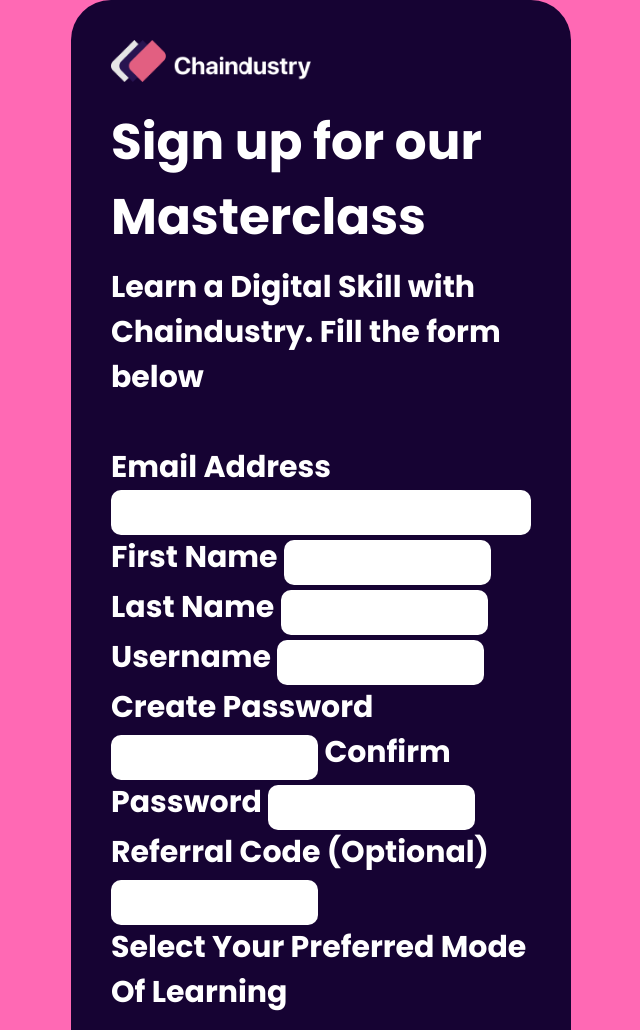
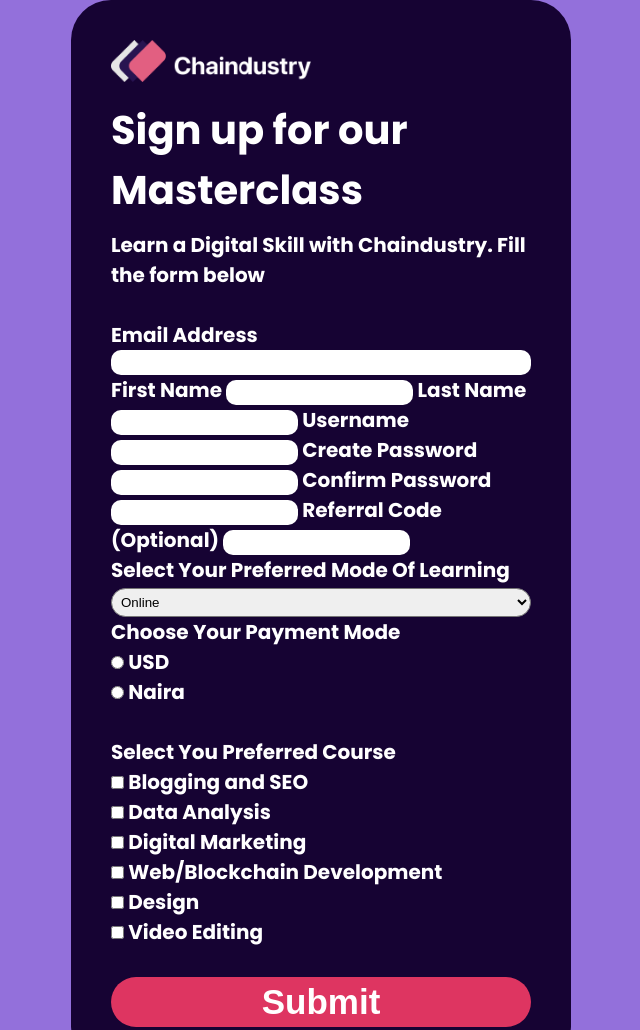
Before and after one commit to emmanuelcliff18/Clifford-s-Assignment-, a plain HTML site: page index.html in a window 1280 px wide. Shown: the top 1030 px of the page, without its empty margins (319-959 px from the left). Drawn offline with Linux system fonts and the light colour scheme.

Commit message:
Add files via upload

```diff
--- a/index.html
+++ b/index.html
@@ -17,7 +17,7 @@
 
 
         body{
-            background-color: hotpink;
+            background-color:mediumpurple;
             font-family: "Poppins", sans-serif;
             display: flex;
             justify-content: center;
@@ -26,7 +26,7 @@
 
         }
         h1{
-            font-size: 50px;
+            font-size: 40px;
             margin-block: 10px;
         }
         form{
@@ -37,7 +37,7 @@
             padding: 40px;
             border-radius: 40px;
             font-weight: bold;
-            font-size: 30px;
+            font-size: 20px;
 
 
         }
@@ -50,11 +50,11 @@
 
         }
         .form-input input{
-            padding: 15px;
+            padding: 5px;
             outline: none;
             border-radius: 10px;
             border: none;
-            font-weight: 20px;
+         /*   font-weight: 20px;*/
 
 
 
@@ -64,8 +64,8 @@
         }
         select{
             width: 100%;
-            border-radius: 50px;
-            padding: 0px;
+            border-radius: 30px;
+            padding: 5px;
          /*   box-sizing: 200px;*/
         }
         button{
@@ -81,6 +81,9 @@
         button:hover{
             background-color: #a779c0;
         }
+
+
+
     </style>
 </head>
 <body >
```
